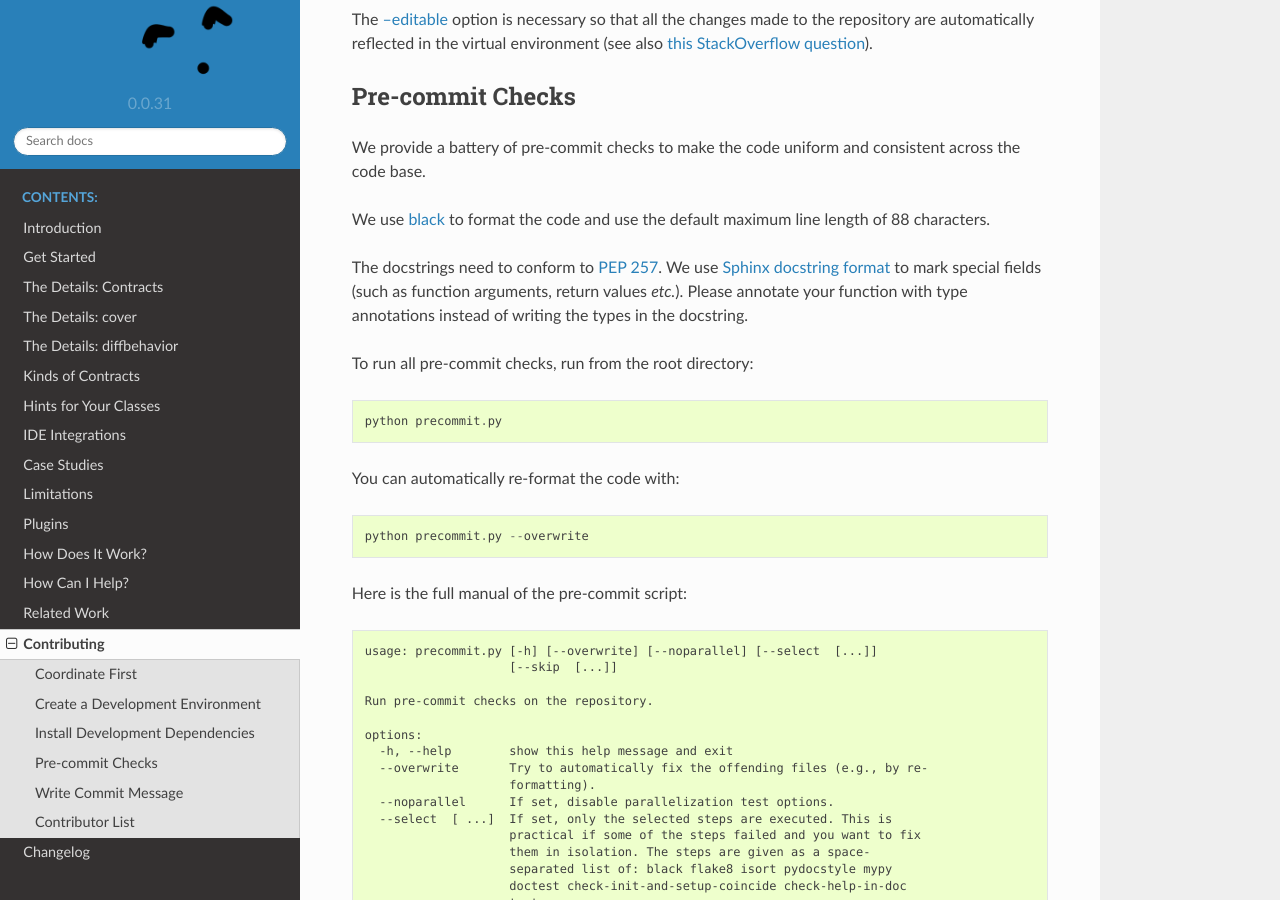
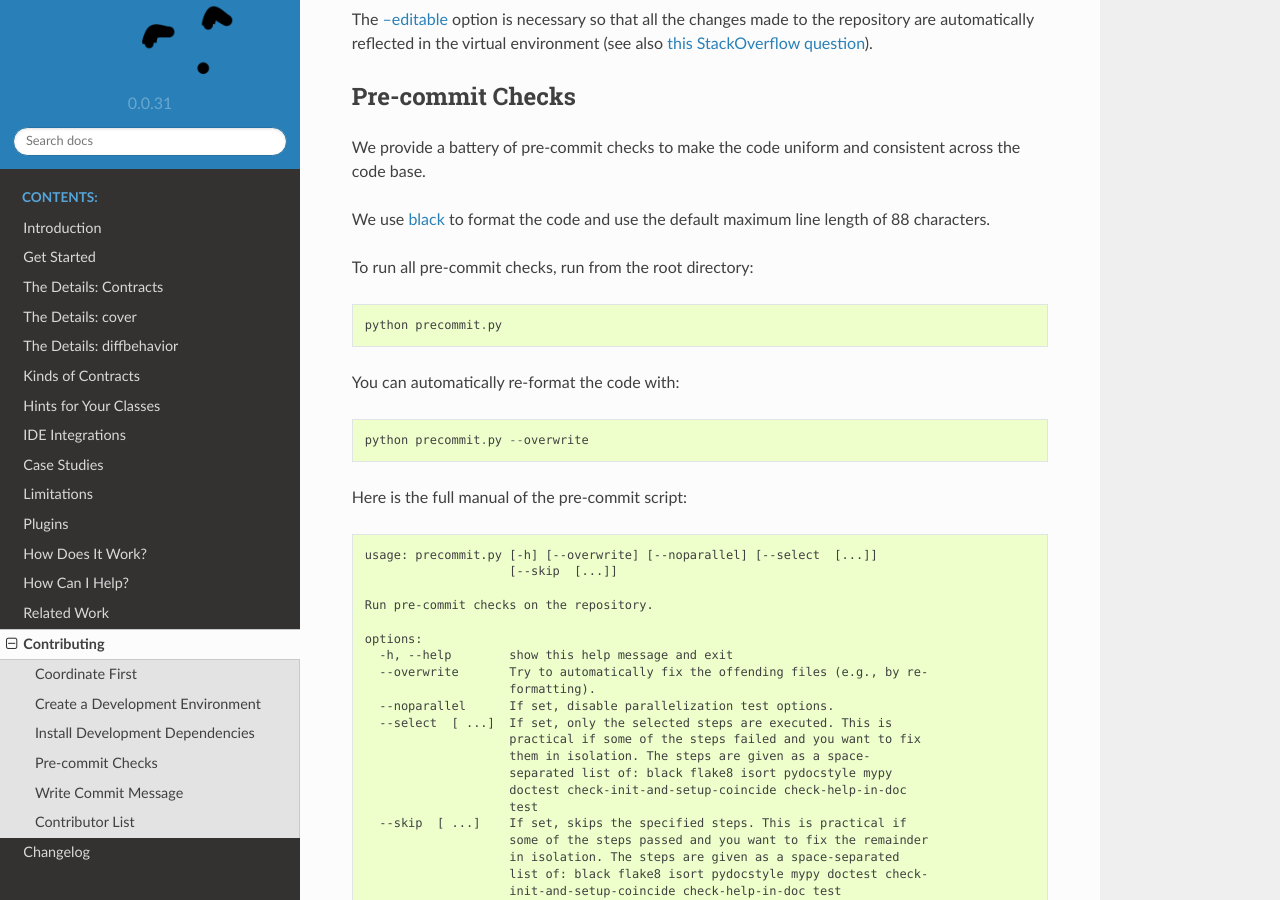
Before and after one commit to pschanely/CrossHair, a Sphinx documentation site: the page built from doc/source/contributing.rst, in a window 1280 px wide and 900 px high, scrolled down 948 px. Built offline with Sphinx 7.4.7 and the Read the Docs theme 2.0.0, drawn with Linux system fonts in a browser that asks for light colours; the version number is read from the project's files by our own code.

Commit message:
Remove Sphinx docstring demands
Although it's true that we enforce some of PEP 257,
we so rarely use meaningful docstrings, I don't think it's worth
bringing up.

```diff
--- a/doc/source/contributing.rst
+++ b/doc/source/contributing.rst
@@ -66,15 +66,6 @@ We use `black`_ to format the code and use the default maximum line length of
 88 characters.
 
 .. _black: https://pypi.org/project/black/
-
-The docstrings need to conform to `PEP 257`_.
-We use `Sphinx docstring format`_ to mark special fields (such as function
-arguments, return values *etc.*).
-Please annotate your function with type annotations instead of writing the types
-in the docstring.
-
-.. _PEP 257: https://www.python.org/dev/peps/pep-0257/
-.. _Sphinx docstring format: https://sphinx-rtd-tutorial.readthedocs.io/en/latest/docstrings.html
 
 To run all pre-commit checks, run from the root directory:
 
```
